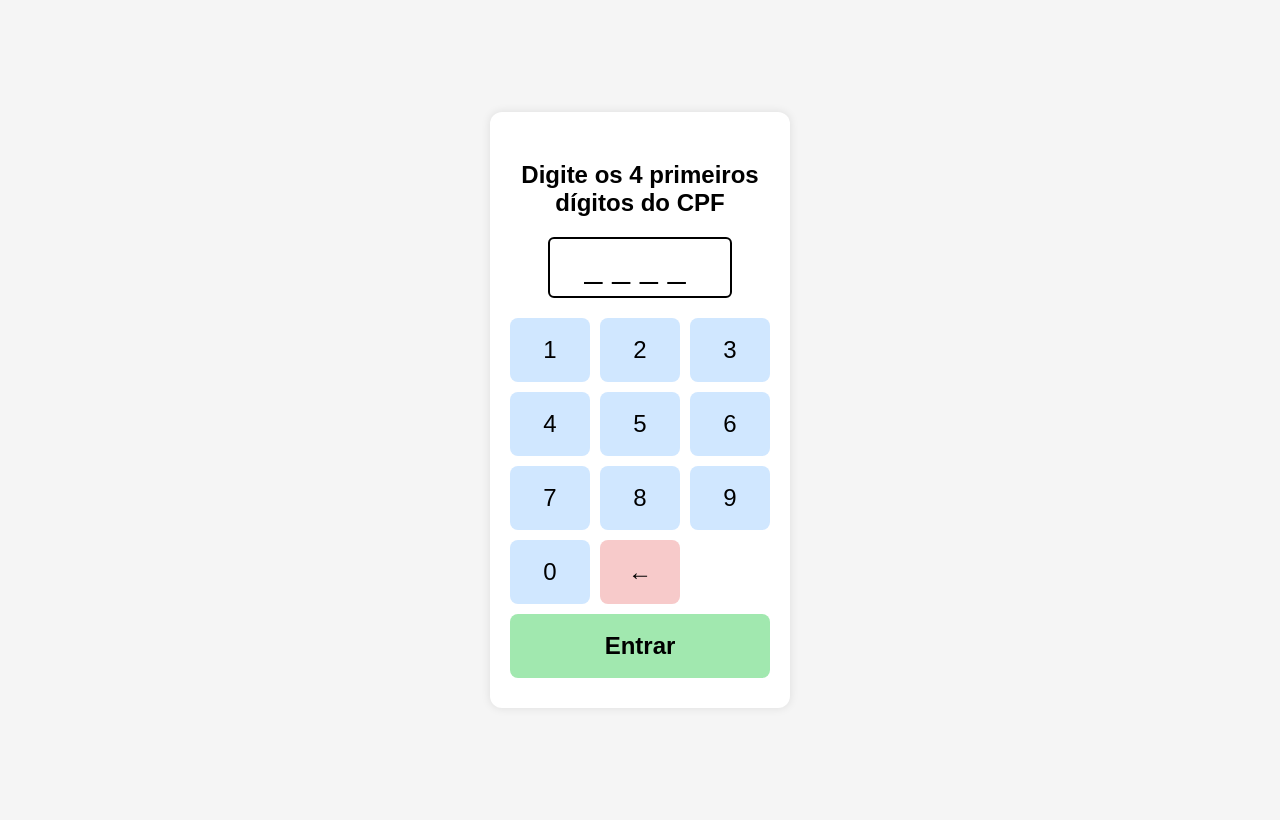
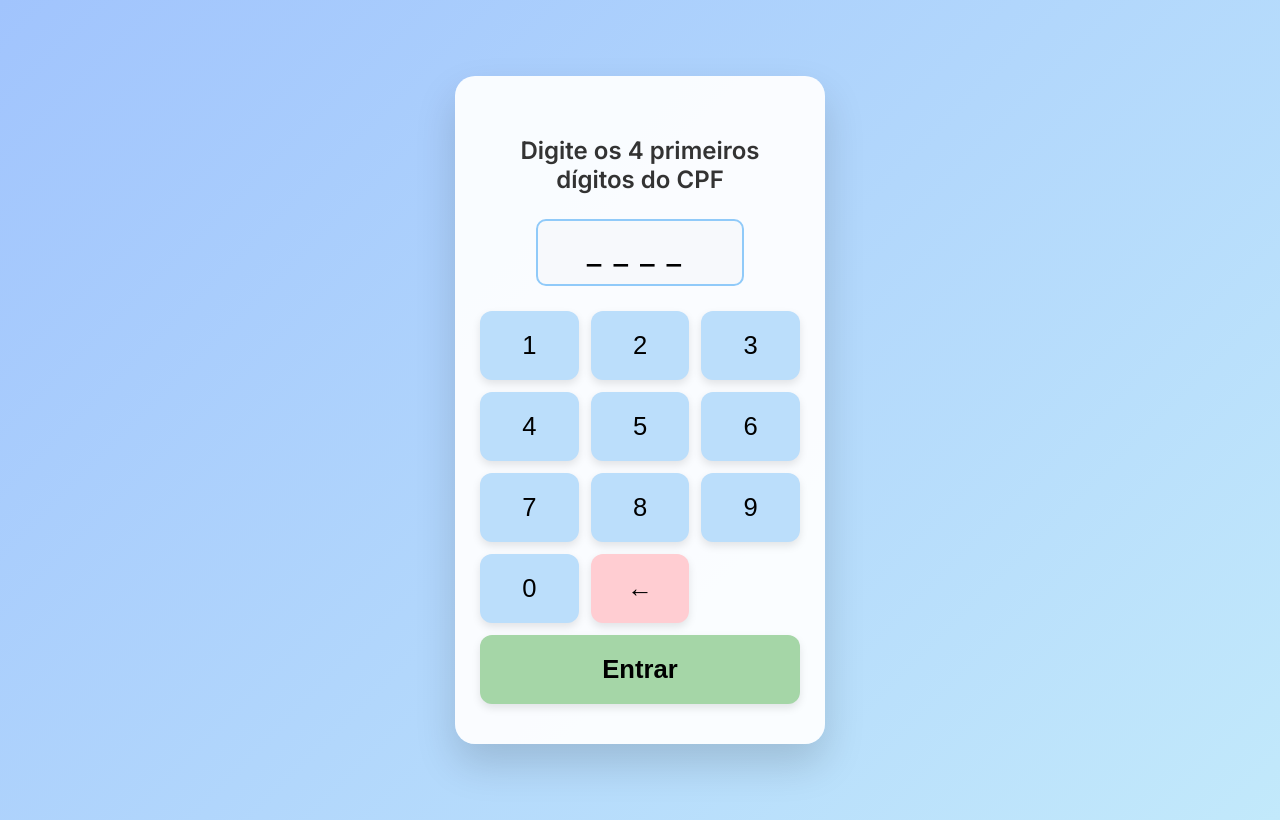
Before and after one commit to esdras0434/ponto-iphone, a plain HTML site: page index.html in a window 1280 px wide. Drawn offline with Linux system fonts and the light colour scheme.

Commit message:
Update index.html

```diff
--- a/index.html
+++ b/index.html
@@ -5,82 +5,108 @@
   <meta name="viewport" content="width=device-width, initial-scale=1" />
   <title>Login - Bater Ponto</title>
   <style>
+    /* Fonte moderna */
+    @import url('https://fonts.googleapis.com/css2?family=Inter:wght@400;600&display=swap');
+
     body {
-      font-family: sans-serif;
-      background-color: #f5f5f5;
+      font-family: 'Inter', sans-serif;
+      background: linear-gradient(135deg, #a1c4fd, #c2e9fb);
       display: flex;
       justify-content: center;
       align-items: center;
       height: 100vh;
       margin: 0;
-      padding: 10px; /* espaçamento nas laterais em celulares */
+      padding: 10px;
     }
 
     .login-container {
-      background: white;
-      padding: 30px 20px;
-      border-radius: 12px;
-      box-shadow: 0 0 10px rgba(0, 0, 0, 0.1);
+      background: #ffffffee;
+      padding: 40px 25px;
+      border-radius: 20px;
+      box-shadow: 0 20px 40px rgba(0,0,0,0.15);
       text-align: center;
-      width: 300px;
-      max-width: 100%; /* para não ultrapassar largura da tela */
-      box-sizing: border-box;
+      width: 320px;
+      max-width: 100%;
+      transition: transform 0.2s;
+    }
+
+    .login-container:hover {
+      transform: translateY(-5px);
+    }
+
+    h2 {
+      font-weight: 600;
+      color: #333;
+      margin-bottom: 25px;
     }
 
     .cpf-display {
       font-size: 2rem;
-      margin: 20px auto;
-      width: 160px;
-      background: #fff;
-      padding: 10px;
-      border: 2px solid #000;
-      letter-spacing: 10px;
-      border-radius: 6px;
+      margin: 0 auto 25px;
+      width: 180px;
+      background: #f7f9fc;
+      padding: 12px;
+      border: 2px solid #90caf9;
+      letter-spacing: 12px;
+      border-radius: 10px;
       user-select: none;
+      transition: border-color 0.2s, background 0.2s;
+    }
+
+    .cpf-display:focus {
+      border-color: #42a5f5;
+      background: #e3f2fd;
     }
 
     .teclado {
       display: grid;
       grid-template-columns: repeat(3, 1fr);
-      gap: 10px;
+      gap: 12px;
       margin-top: 20px;
     }
 
     .num-btn {
-      font-size: 1.5rem;
-      padding: 18px;
-      background: #d0e7ff;
+      font-size: 1.6rem;
+      padding: 20px;
+      background: #bbdefb;
       border: none;
-      border-radius: 8px;
+      border-radius: 12px;
       cursor: pointer;
-      transition: background 0.2s;
+      transition: all 0.2s;
       user-select: none;
       touch-action: manipulation;
+      box-shadow: 0 4px 8px rgba(0,0,0,0.1);
     }
 
-    .num-btn:hover,
-    .num-btn:focus {
-      background: #b3dfff;
-      outline: none;
+    .num-btn:hover {
+      background: #90caf9;
+      transform: translateY(-2px);
     }
 
     .limpar {
-      background-color: #f7caca;
+      background-color: #ffcdd2;
+    }
+
+    .limpar:hover {
+      background-color: #ef9a9a;
     }
 
     .entrar {
       grid-column: span 3;
-      background-color: #a1e8af;
-      font-weight: bold;
+      background-color: #a5d6a7;
+      font-weight: 600;
     }
 
-    /* Responsividade para celular */
+    .entrar:hover {
+      background-color: #81c784;
+    }
+
     @media (max-width: 400px) {
       .cpf-display {
         font-size: 1.6rem;
         width: 140px;
-        letter-spacing: 8px;
-        padding: 8px;
+        letter-spacing: 10px;
+        padding: 10px;
       }
 
       .num-btn {
@@ -89,7 +115,7 @@
       }
 
       .login-container {
-        padding: 20px 15px;
+        padding: 25px 15px;
       }
 
       h2 {
@@ -121,13 +147,8 @@
 
   <script type="module">
     import { initializeApp } from "https://www.gstatic.com/firebasejs/10.12.2/firebase-app.js";
-    import {
-      getFirestore,
-      collection,
-      getDocs
-    } from "https://www.gstatic.com/firebasejs/10.12.2/firebase-firestore.js";
+    import { getFirestore, collection, getDocs } from "https://www.gstatic.com/firebasejs/10.12.2/firebase-firestore.js";
 
-    // Configuração Firebase
     const firebaseConfig = {
       apiKey: "AIzaSyCuCbBesvbrOvdzdv1cmCF7M2uaaUfWRU0",
       authDomain: "meupontoapp-d5d3b.firebaseapp.com",
@@ -137,7 +158,6 @@
       appId: "1:700159340275:web:51094e94b4159521cf5186"
     };
 
-    // Inicializa Firebase
     const app = initializeApp(firebaseConfig);
     const db = getFirestore(app);
 
@@ -169,7 +189,6 @@
       try {
         const colRef = collection(db, "funcionarios");
         const snapshot = await getDocs(colRef);
-
         let encontrado = null;
 
         snapshot.forEach(doc => {
@@ -192,7 +211,7 @@
       }
     };
 
-    atualizarDisplay(); // Inicializa display com ____
+    atualizarDisplay();
   </script>
 </body>
 </html>
```
